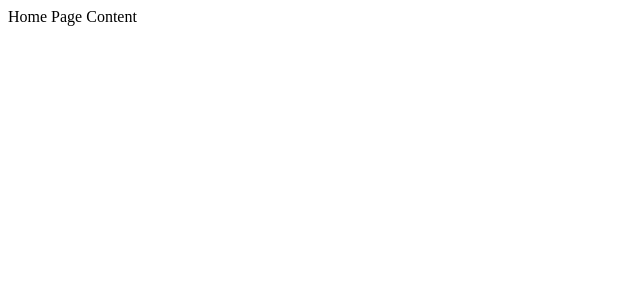
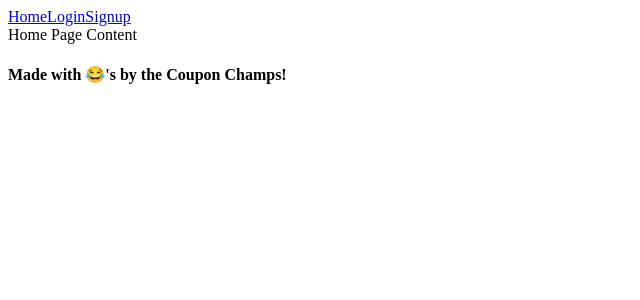
Before and after one commit to rickybehrens/grocery-store-app, a React (Vite) app in the folder client/: page / in a window 1280 px wide. Shown: the top 300 px of the page, without its empty margins (0-640 px from the left). Built offline with nearby package versions, Linux system fonts and the light colour scheme.

Commit message:
front end fully functioning routes

```diff
--- a/client/src/App.jsx
+++ b/client/src/App.jsx
@@ -1,6 +1,9 @@
 import React from 'react';
 import { Outlet } from 'react-router-dom';
 import { ApolloClient, ApolloProvider, InMemoryCache } from '@apollo/client';
+
+import Header from './components/Header';
+import Footer from './components/Footer';
 
 const client = new ApolloClient({
     uri: '/graphql',
@@ -11,7 +14,11 @@ function App() {
     return (
         <ApolloProvider client={client}>
             <div>
-                <Outlet />
+                <Header />
+                <div>
+                    <Outlet />
+                </div>
+                <Footer />
             </div>
         </ApolloProvider>
     );
--- a/client/src/main.jsx
+++ b/client/src/main.jsx
@@ -5,11 +5,13 @@ import App from './App.jsx'
 import Home from './pages/Home';
 import Login from './pages/Login';
 import Signup from './pages/Signup';
+import Error from './pages/Error'
 
 const router = createBrowserRouter([
     {
         path: '/',
         element: <App />,
+        errorElement: <Error />,
         children: [
             {
                 index: true,
```
